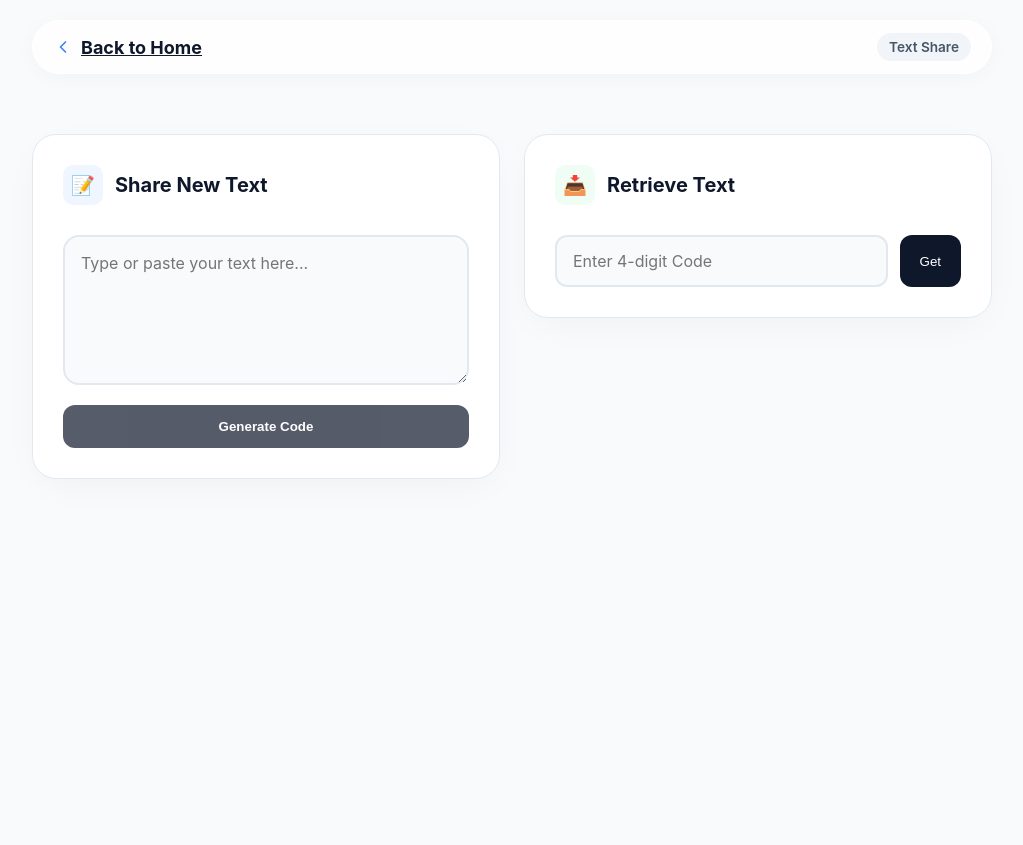
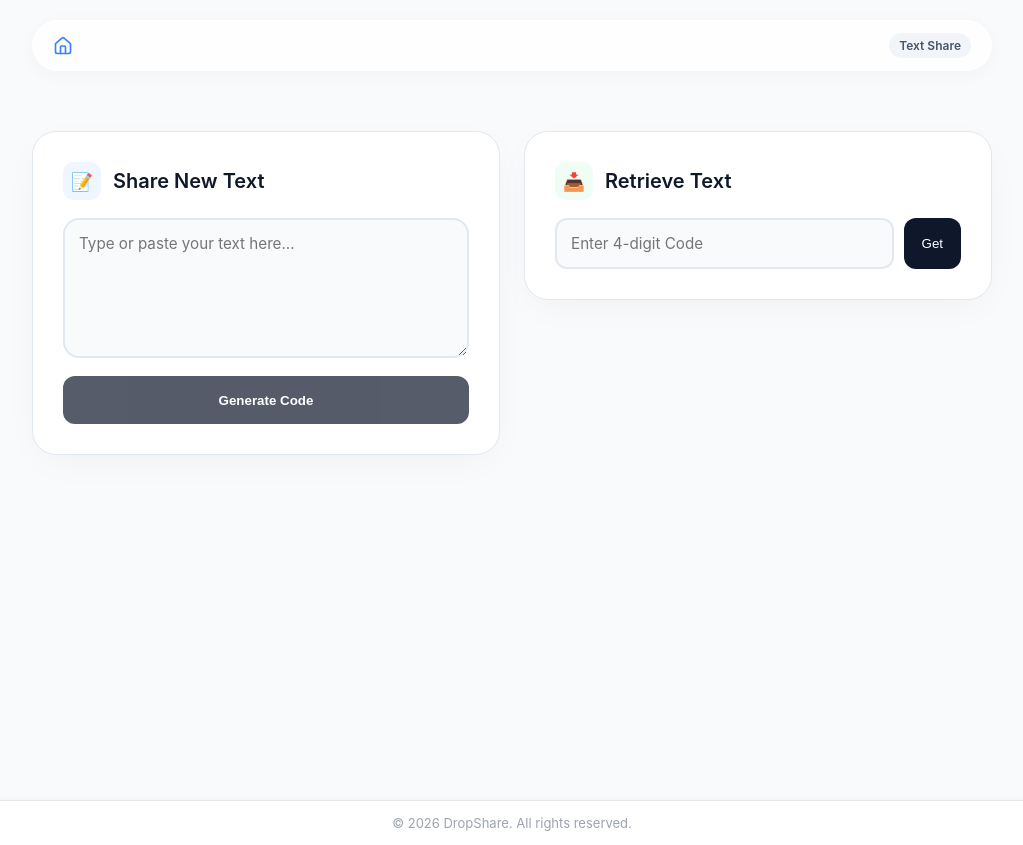
Before and after one commit to aaryanojha/dropshare-client, a Next.js app: page /text in a window 1280 px wide. Shown: the whole page, without its empty margins (128-1151 px from the left). Before the commit the page ends 800 px from the top, so only its background shows below. Built offline with nearby package versions, Linux system fonts and the light colour scheme.

Commit message:
UI updates

```diff
--- a/src/app/globals.css
+++ b/src/app/globals.css
@@ -25,6 +25,17 @@ body {
   color: var(--text-primary);
   -webkit-font-smoothing: antialiased;
 }
+
+.footer {
+  padding: 14px 0;
+  text-align: center;
+  font-size: 13px;
+  color: #9ca3af;
+  border-top: 1px solid #e5e7eb;
+  background: #ffffff;
+  box-shadow: 0 -1px 4px rgba(0, 0, 0, 0.03);
+}
+
 
 .main-container {
   max-width: 1000px;
@@ -100,6 +111,15 @@ body {
   letter-spacing: 0.5px;
   text-transform: uppercase;
 }
+
+.mm {
+  border: none;
+}
+
+.mm::file-selector-button {
+  border: none;
+}
+
 
 .hero h1 {
   font-size: clamp(2.5rem, 5vw, 4rem); /* Responsive font size */
@@ -351,12 +371,13 @@ body {
 .split-grid {
   display: grid;
   grid-template-columns: 1fr;
-  gap: 24px;
+  gap: 20px;
 }
 
 @media (min-width: 768px) {
   .split-grid {
     grid-template-columns: 1fr 1fr;
+    gap: 24px;
     align-items: start;
   }
 }
@@ -364,63 +385,82 @@ body {
 /* White Card Panels */
 .card-panel {
   background: white;
-  padding: 30px;
-  border-radius: var(--border-radius);
+  padding: 24px;
+  border-radius: 20px;
   box-shadow: var(--card-shadow);
   border: 1px solid #e2e8f0;
   display: flex;
   flex-direction: column;
-  gap: 20px;
+  gap: 18px;
+  transition: transform 0.2s ease, box-shadow 0.2s ease;
+}
+
+@media (min-width: 768px) {
+  .card-panel {
+    padding: 30px;
+    border-radius: var(--border-radius);
+  }
+}
+
+.card-panel:hover {
+  transform: translateY(-3px);
+  box-shadow: 0 20px 40px -12px rgba(0, 0, 0, 0.08);
 }
 
 .panel-header {
   display: flex;
   align-items: center;
   gap: 12px;
-  margin-bottom: 10px;
 }
 
 .panel-header h2 {
   margin: 0;
-  font-size: 1.25rem;
+  font-size: 1.1rem;
+  font-weight: 600;
+}
+
+@media (min-width: 768px) {
+  .panel-header h2 {
+    font-size: 1.25rem;
+  }
 }
 
 /* Badges */
 .icon-badge {
-  width: 40px;
-  height: 40px;
+  width: 38px;
+  height: 38px;
   border-radius: 10px;
   display: flex;
   align-items: center;
   justify-content: center;
-  font-size: 1.2rem;
+  font-size: 1.1rem;
 }
 
 .blue-badge { background: #eff6ff; color: #2563eb; }
 .green-badge { background: #f0fdf4; color: #16a34a; }
 
 .badge {
-    background: #f1f5f9;
-    padding: 6px 12px;
-    border-radius: 20px;
-    font-size: 0.85rem;
-    font-weight: 600;
-    color: var(--text-secondary);
+  background: #f1f5f9;
+  padding: 5px 10px;
+  border-radius: 20px;
+  font-size: 0.75rem;
+  font-weight: 600;
+  color: var(--text-secondary);
 }
 
 /* Inputs & Textareas */
 .styled-textarea {
   width: 100%;
-  min-height: 150px;
-  padding: 16px;
+  min-height: 140px;
+  padding: 14px;
   border-radius: 16px;
   border: 2px solid #e2e8f0;
   background: #f8fafc;
   font-family: inherit;
-  font-size: 1rem;
+  font-size: 0.95rem;
   resize: vertical;
   outline: none;
-  transition: all 0.2s;
+  transition: all 0.2s ease;
 }
 
 .styled-textarea:focus {
@@ -428,9 +468,62 @@ body {
   background: white;
 }
 
+/* Input group */
+.input-group {
+  display: flex;
+  gap: 10px;
+}
+
+.input-group input {
+  flex: 1;
+  padding: 14px;
+  border-radius: 12px;
+  border: 2px solid #e2e8f0;
+  font-size: 0.95rem;
+  outline: none;
+  background: #f8fafc;
+  transition: border-color 0.2s ease;
+}
+
+.input-group input:focus {
+  border-color: var(--primary-blue);
+  background: white;
+}
+
+.input-group button {
+  min-height: 48px;
+  padding: 0 18px;
+  background: var(--text-primary);
+  color: white;
+  border: none;
+  border-radius: 12px;
+  cursor: pointer;
+  transition: transform 0.1s ease, background 0.2s ease;
+}
+
+.input-group button:hover {
+  background: #000;
+}
+
+.input-group button:active {
+  transform: scale(0.97);
+}
+
+/* Stack input + button on small screens */
+@media (max-width: 480px) {
+  .input-group {
+    flex-direction: column;
+  }
+
+  .input-group button {
+    width: 100%;
+  }
+}
+
 /* Buttons */
 .btn-primary {
   width: 100%;
+  min-height: 48px;
   padding: 14px;
   background: var(--text-primary);
   color: white;
@@ -438,7 +531,11 @@ body {
   border-radius: 12px;
   font-weight: 600;
   cursor: pointer;
-  transition: opacity 0.2s;
+  transition: transform 0.1s ease, opacity 0.2s ease;
+}
+
+.btn-primary:active {
+  transform: scale(0.97);
 }
 
 .btn-primary:disabled {
@@ -451,9 +548,9 @@ body {
   padding: 10px;
   background: white;
   border: 1px solid #e2e8f0;
-  border-radius: 8px;
+  border-radius: 10px;
   cursor: pointer;
-  font-size: 0.9rem;
+  font-size: 0.85rem;
   width: 100%;
 }
 
@@ -461,7 +558,7 @@ body {
   background: #f8fafc;
 }
 
-/* Result Box (Send Side) */
+/* Result Box */
 .result-box {
   background: #f0f9ff;
   border: 1px solid #bae6fd;
@@ -472,7 +569,7 @@ body {
 }
 
 .result-box span {
-  font-size: 0.9rem;
+  font-size: 0.8rem;
   color: #0369a1;
   text-transform: uppercase;
   font-weight: 600;
@@ -483,15 +580,22 @@ body {
   display: flex;
   align-items: center;
   justify-content: center;
-  gap: 12px;
+  gap: 10px;
   margin: 10px 0;
+  flex-wrap: wrap;
 }
 
 .code-display h1 {
   margin: 0;
-  font-size: 2.5rem;
+  font-size: 2rem;
   color: #0284c7;
   letter-spacing: 2px;
+}
+
+@media (min-width: 768px) {
+  .code-display h1 {
+    font-size: 2.5rem;
+  }
 }
 
 .code-display button {
@@ -500,13 +604,21 @@ body {
   cursor: pointer;
   font-size: 1.2rem;
   opacity: 0.6;
-  transition: opacity 0.2s;
+  transition: opacity 0.2s ease;
 }
 
-.code-display button:hover { opacity: 1; }
+.code-display button:hover {
+  opacity: 1;
+}
+
+.result-box canvas {
+  max-width: 100%;
+  height: auto !important;
+  margin-top: 10px;
+}
 
 .hint {
-  font-size: 0.85rem;
+  font-size: 0.8rem;
   color: #64748b;
   margin: 0;
 }
@@ -514,21 +626,21 @@ body {
 /* Retrieval Side */
 .read-only-box {
   background: #f1f5f9;
-  padding: 16px;
+  padding: 14px;
   border-radius: 12px;
-  color: var(--text-primary);
   font-family: monospace;
+  font-size: 0.85rem;
   white-space: pre-wrap;
-  word-break: break-all;
-  max-height: 200px;
+  word-break: break-word;
+  max-height: 180px;
   overflow-y: auto;
   border: 1px solid #cbd5e1;
 }
 
 .retrieved-area label {
   display: block;
-  margin-bottom: 8px;
-  font-size: 0.9rem;
+  margin-bottom: 6px;
+  font-size: 0.85rem;
   font-weight: 600;
   color: var(--text-secondary);
 }
@@ -538,11 +650,12 @@ body {
   background: #fef2f2;
   padding: 10px;
   border-radius: 8px;
-  font-size: 0.9rem;
+  font-size: 0.85rem;
   text-align: center;
 }
 
+/* Animation */
 @keyframes fadeIn {
-  from { opacity: 0; transform: translateY(10px); }
+  from { opacity: 0; transform: translateY(8px); }
   to { opacity: 1; transform: translateY(0); }
 }
--- a/src/app/layout.js
+++ b/src/app/layout.js
@@ -19,8 +19,16 @@ export const metadata = {
 export default function RootLayout({ children }) {
   return (
     <html lang="en">
-      <body className={`${geistSans.variable} ${geistMono.variable}`}>
-        {children}
+      <body className="min-h-screen flex flex-col bg-white text-gray-900">
+
+        <main className="flex-1">
+          {children}
+        </main>
+
+        <footer className="footer">
+          © 2026 DropShare. All rights reserved.
+        </footer>
+
       </body>
     </html>
   );
--- a/src/app/text/page.js
+++ b/src/app/text/page.js
@@ -1,6 +1,6 @@
 "use client";
 import { Suspense } from "react";
-
+import { Home } from "lucide-react";
 import { useState, useEffect } from "react";
 import Link from "next/link";
 import { useSearchParams } from "next/navigation";
@@ -92,17 +92,7 @@ const copyToClipboard = (txt) => {
       {/* Navbar with Back Navigation */}
       <header className="navbar">
         <Link href="/" className="logo">
-          <svg
-            viewBox="0 0 24 24"
-            fill="none"
-            stroke="currentColor"
-            strokeWidth="2"
-            strokeLinecap="round"
-            strokeLinejoin="round"
-          >
-            <polyline points="15 18 9 12 15 6"></polyline>
-          </svg>
-          Back to Home
+          <Home size={24} />
         </Link>
         <div className="badge">Text Share</div>
       </header>
```
Also changed, not shown: src/app/file/page.js (+17 -8 lines), src/app/link/page.js (+8 -7 lines).
